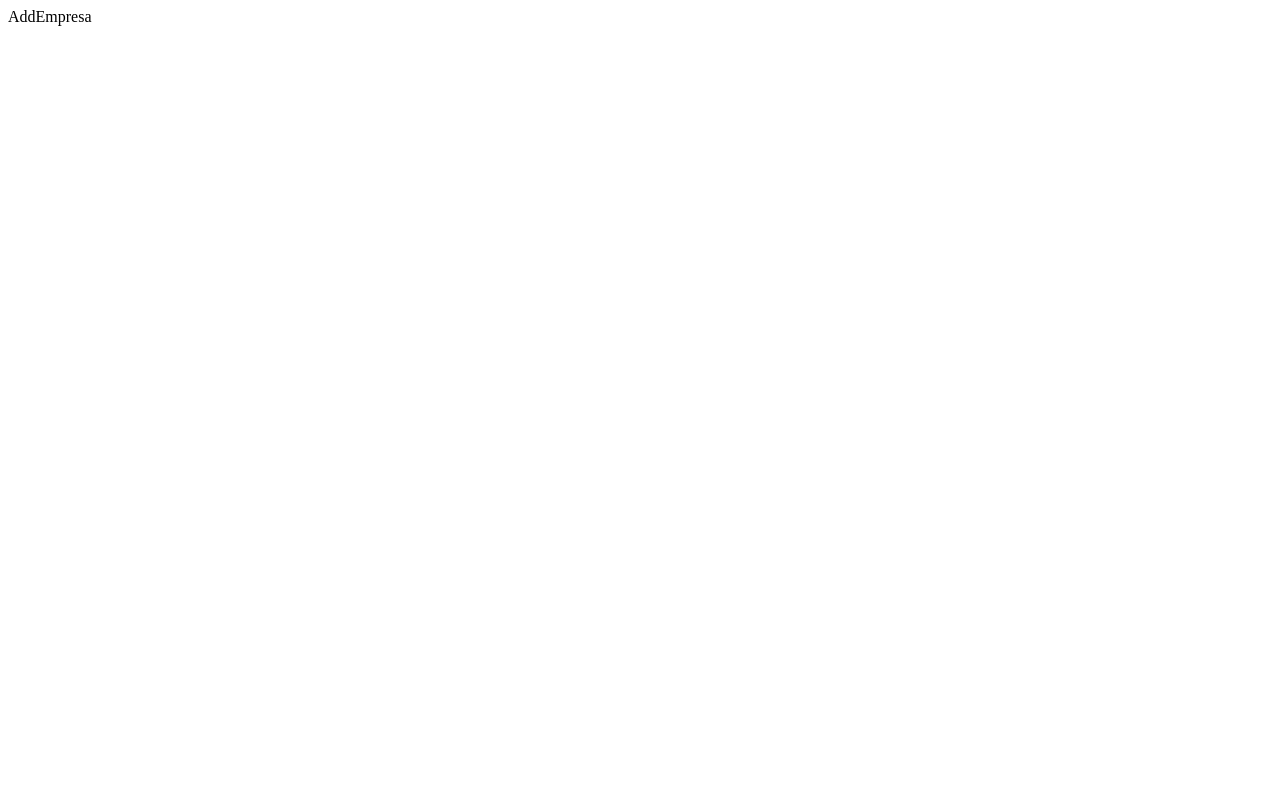
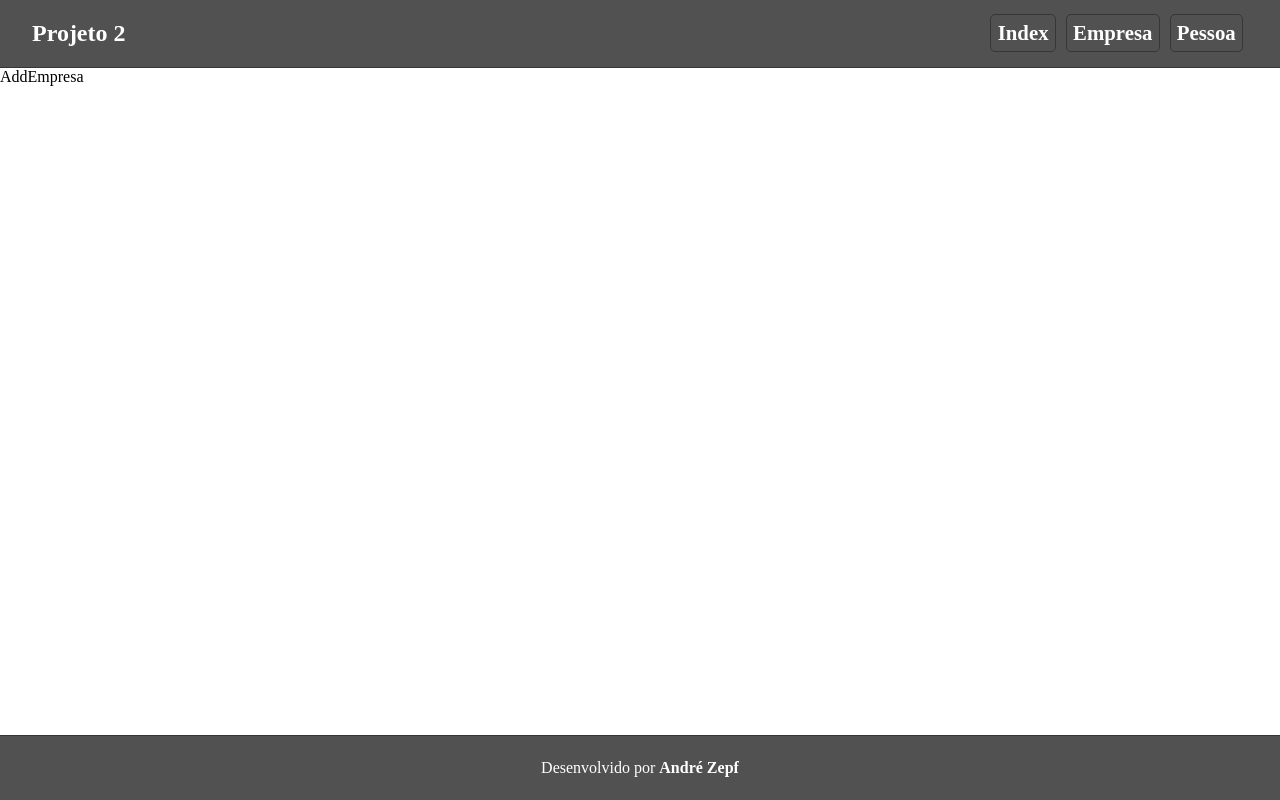
Before and after one commit to Andrezepf/projeto-2-overdrive, a React (Vite) app in the folder projeto-2-overdrive/: page /adicionarempresa in a window 1280 px wide. Built offline with nearby package versions, Linux system fonts and the light colour scheme.

Commit message:
esqueleto navbar e footer

```diff
--- /dev/null
+++ b/projeto-2-overdrive/src/components/Footer.css
@@ -0,0 +1,9 @@
+.footer {
+    background-color: #525151;
+    height: 8vh;
+    display: flex;
+    justify-content: center;
+    align-items: center;
+    border-top: 1px solid #363636;
+    color: #fff;
+}
--- /dev/null
+++ b/projeto-2-overdrive/src/components/Footer.jsx
@@ -0,0 +1,11 @@
+import './Footer.css'
+
+const Footer = () => {
+  return (
+    <footer className="footer">
+        <p>Desenvolvido por <strong>André Zepf</strong></p>
+    </footer>
+  )
+}
+
+export default Footer
--- /dev/null
+++ b/projeto-2-overdrive/src/components/Navbar.css
@@ -0,0 +1,38 @@
+* {
+    padding: 0;
+    margin: 0;
+}
+
+.text-link {
+    text-decoration: inherit;
+    color: inherit;
+}
+
+.navbar {
+    min-height: 8vh;
+    display: flex;
+    align-items: center;
+    justify-content: space-between;
+    background-color: #525151;
+    border-bottom: 1px solid #363636;
+    padding: 0.1em 2em;
+    color: #fff;
+}
+
+.navbar ul li {
+    text-decoration: none;
+    display: inline;
+    padding: .3em;
+    font-size: 1.3em;
+    font-weight: bold;
+    border: 1px solid #363636;
+    border-radius: 5px;
+    margin: 1px 5px;
+    transition: .3s;
+}
+
+
+
+.navbar ul li:hover {
+    background-color: #363636;
+}
--- /dev/null
+++ b/projeto-2-overdrive/src/components/Navbar.jsx
@@ -0,0 +1,19 @@
+import { Link } from "react-router-dom"
+import './Navbar.css'
+
+const Navbar = () => {
+  return (
+    <div>
+        <nav className="navbar">
+            <h1>Projeto 2</h1>
+            <ul>
+              <li><Link to="/index" className="text-link">Index</Link></li>
+              <li><Link to="/empresa" className="text-link">Empresa</Link></li>
+              <li><Link to="/pessoa" className="text-link">Pessoa</Link></li>
+            </ul>
+        </nav>
+    </div>
+  )
+}
+
+export default Navbar
--- a/projeto-2-overdrive/src/index.css
+++ b/projeto-2-overdrive/src/index.css
@@ -0,0 +1,3 @@
+.container {
+    min-height: 83.4vh;
+}
--- a/projeto-2-overdrive/src/main.jsx
+++ b/projeto-2-overdrive/src/main.jsx
@@ -11,11 +11,15 @@ import Home from './pages/Home.jsx'
 import Index from './pages/Index.jsx'
 import AddPessoa from './pages/AddPessoa.jsx'
 import AddEmpresa from './pages/AddEmpresa.jsx'
+import Footer from './components/Footer.jsx'
+import Navbar from './components/Navbar.jsx'
 
 
 ReactDOM.createRoot(document.getElementById('root')).render(
   <React.StrictMode>
     <BrowserRouter>
+    <Navbar/>
+      <div className="container">
         <Routes>
           <Route element={<App/>}>
             <Route path='/' element={<Home/>}/>
@@ -26,6 +30,8 @@ ReactDOM.createRoot(document.getElementById('root')).render(
             <Route path='/adicionarempresa' element={<AddEmpresa/>}/>
           </Route>
         </Routes>
+      </div>
+      <Footer/>
     </BrowserRouter>
   </React.StrictMode>,
 )
--- a/projeto-2-overdrive/src/pages/Empresa.jsx
+++ b/projeto-2-overdrive/src/pages/Empresa.jsx
@@ -1,13 +1,14 @@
 import { Link } from "react-router-dom"
-import Navbar from "./Navbar"
+
 
 const Empresa = () => {
   return (
     <div>
-        <Navbar/>
+
         <h1>Empresa</h1>
         <h3>Mostrar tabela de empresas</h3>
         <Link to="/adicionarempresa">Adicionar nova empresa</Link>
+
     </div>
   )
 }
--- a/projeto-2-overdrive/src/pages/Index.jsx
+++ b/projeto-2-overdrive/src/pages/Index.jsx
@@ -1,9 +1,9 @@
-import Navbar from "./Navbar"
+
 
 const Index = () => {
   return (
     <div>
-      <Navbar/>
+
       <h1>Index</h1>
 
     </div>
--- a/projeto-2-overdrive/src/pages/Navbar.jsx
+++ /dev/null
@@ -1,16 +0,0 @@
-import { Link } from "react-router-dom"
-
-const Navbar = () => {
-  return (
-    <div>
-    <nav className="navbar">
-        <h1>Projeto 2</h1>
-        <h2><Link to="/index">Index</Link></h2>
-        <h2><Link to="/empresa">Empresa</Link></h2>
-        <h2><Link to="/pessoa">Pessoa</Link></h2>
-    </nav>
-    </div>
-  )
-}
-
-export default Navbar
--- a/projeto-2-overdrive/src/pages/Pessoa.jsx
+++ b/projeto-2-overdrive/src/pages/Pessoa.jsx
@@ -1,13 +1,14 @@
 import { Link } from "react-router-dom"
-import Navbar from "./Navbar"
+
 
 const Pessoa = () => {
   return (
     <div>
-        <Navbar/>
+
         <h1>Pessoa</h1>
         <h3>Mostrar tabela de pessoas</h3>
         <Link to="/adicionarpessoa">Adicionar nova pessoa</Link>
+
     </div>
   )
 }
```
Lines whose indentation alone changed are shown as unchanged.
